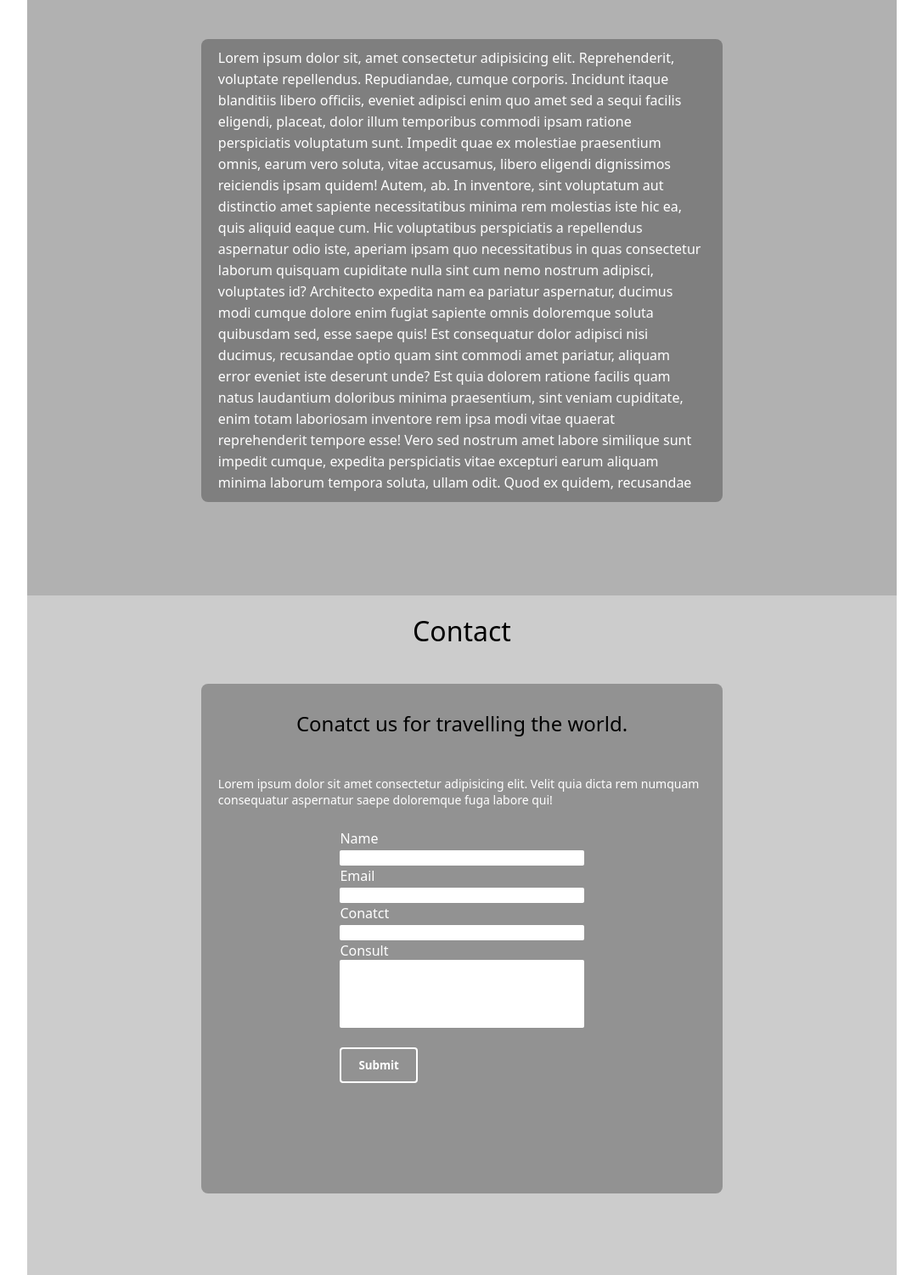
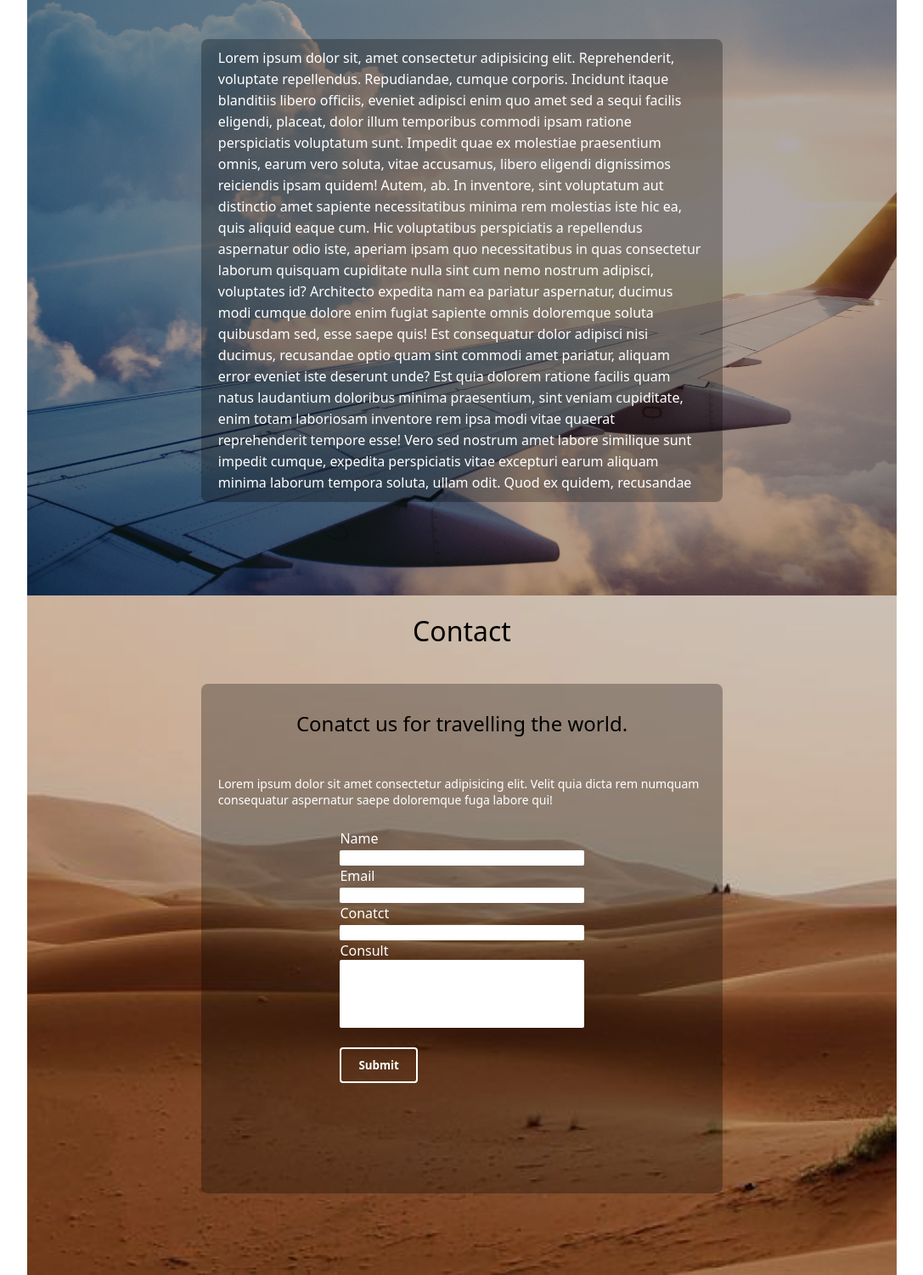
Before and after one commit to Suryasheel/practice-website, a plain HTML site: page index.html in a window 1280 px wide. Shown: the part 899-2400 px from the top of the page at 85% size, without its empty margins (96-1183 px from the left). Drawn offline with nearby package versions, Linux system fonts and the light colour scheme.

Commit message:
Update style.css

```diff
--- a/style.css
+++ b/style.css
@@ -23,7 +23,7 @@ body{
     background-size: cover;
 }
 .container2{
-    background-image: url(../image/container3.jpg);
+    background-image: url(/Images/container3.jpg);
     width: 80%;
     margin: auto;
     background-position: center;
@@ -45,7 +45,7 @@ body{
     margin: auto;
 }
 .container3{
-    background-image: url(../image/container2.jpg);
+    background-image: url(/Images/container2.jpg);
     width: 80%;
     margin: auto;
     background-position: center;
```
